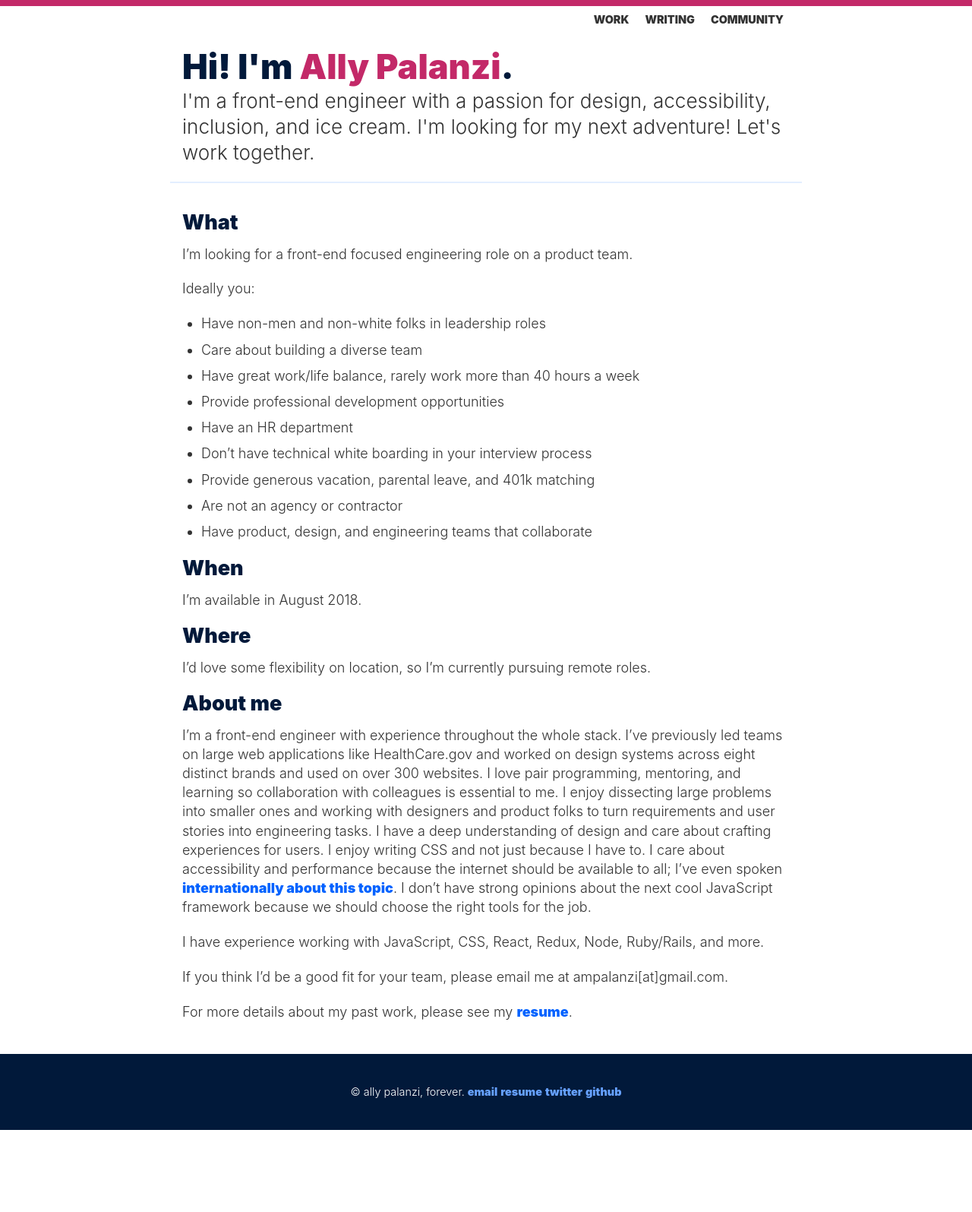
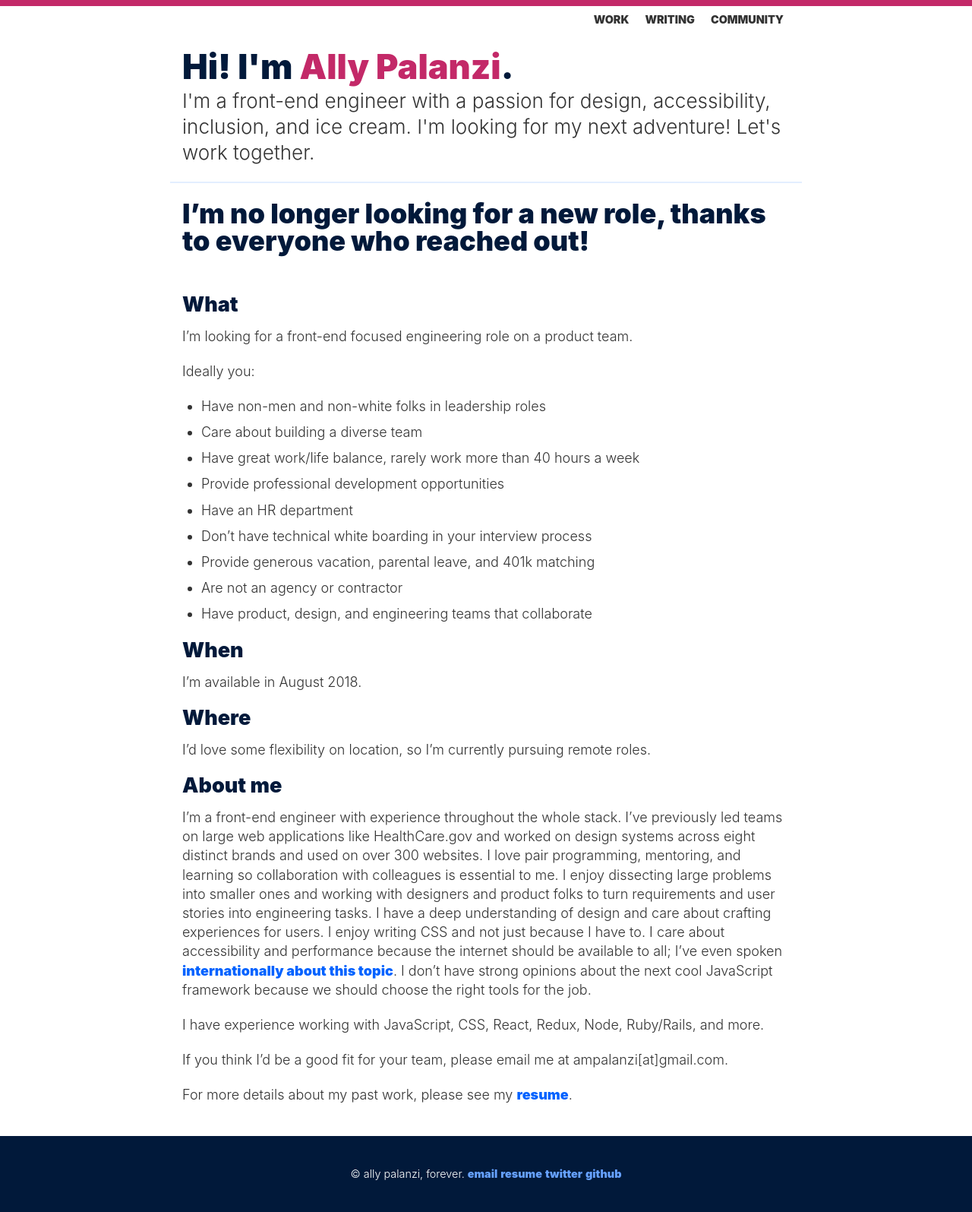
Before and after one commit to allypalanzi/allypalanzi.github.io, a Jekyll site: the page built from hire-me/index.md, in a window 1280 px wide. Shown: the whole page at 76% size. Built offline with Jekyll 4.4.1, drawn with Linux system fonts in a browser that asks for light colours; before the commit the page ends 1487 px from its top, so only the background shows below that.

Commit message:
add disclaimer

```diff
--- a/_scss/_type.scss
+++ b/_scss/_type.scss
@@ -55,7 +55,7 @@ h1 {
 }
 
 h2 {
-  font-size: 1.5em;
+  font-size: 2em;
   .resume & {
     font-size: 1.25em;
     margin-bottom: 0;
--- a/hire-me/index.md
+++ b/hire-me/index.md
@@ -7,6 +7,10 @@ comments: false
 ---
 
 <div markdown="1">
+
+## I'm no longer looking for a new role, thanks to everyone who reached out!
+
+<br>
 
 ### What
 I'm looking for a front-end focused engineering role on a product team.
```
Also changed, not shown: css/main.css.
